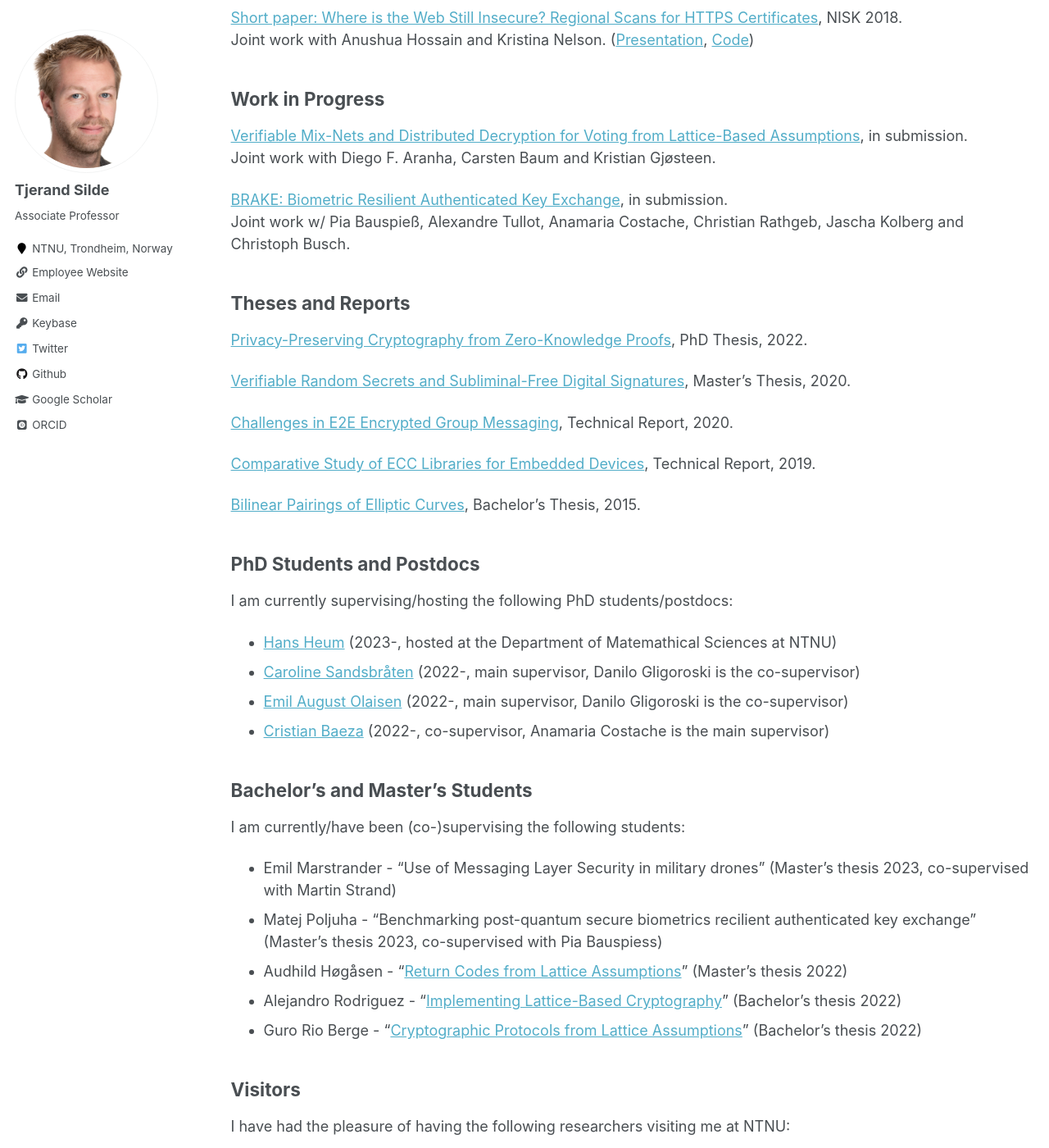
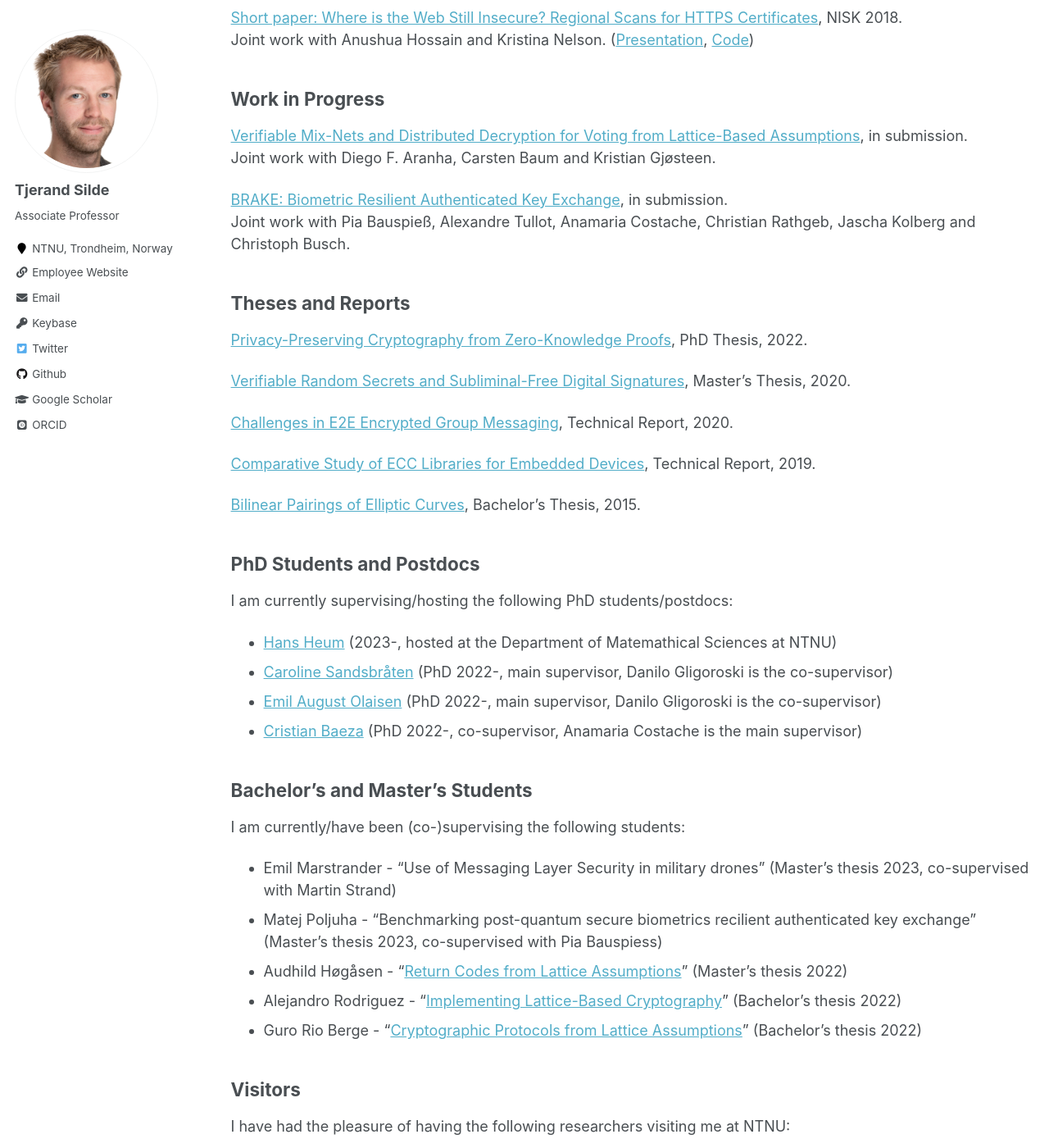
Before and after one commit to tjesi/tjesi.github.io, a Jekyll site: the page built from _pages/academic.md, in a window 1280 px wide and 1400 px high, scrolled down 665 px. Shown: the whole window at 82% size. Built offline with Jekyll 4.4.1, drawn with Linux system fonts in a browser that asks for light colours; some web fonts are replaced.

Commit message:
Update academic.md

```diff
--- a/_pages/academic.md
+++ b/_pages/academic.md
@@ -34,7 +34,7 @@ Joint work with Anushua Hossain and Kristina Nelson. ([Presentation](https://tje
 Joint work with Diego F. Aranha, Carsten Baum and Kristian Gjøsteen.
 
 [BRAKE: Biometric Resilient Authenticated Key Exchange](https://eprint.iacr.org/2022/1408.pdf), in submission.\
-Joint work w/ Pia Bauspieß, Alexandre Tullot, Anamaria Costache, Christian Rathgeb, Jascha Kolberg and Christoph Busch.
+Joint work with Pia Bauspieß, Alexandre Tullot, Anamaria Costache, Christian Rathgeb, Jascha Kolberg and Christoph Busch.
 
 ## Theses and Reports
 
@@ -52,9 +52,9 @@ Joint work w/ Pia Bauspieß, Alexandre Tullot, Anamaria Costache, Christian Rath
 
 I am currently supervising/hosting the following PhD students/postdocs:
 - [Hans Heum](https://www.simula.no/people/hans) (2023-, hosted at the Department of Matemathical Sciences at NTNU)
-- [Caroline Sandsbråten](https://www.ntnu.edu/employees/caroline.sandsbraten) (2022-, main supervisor, Danilo Gligoroski is the co-supervisor)
-- [Emil August Olaisen](https://www.ntnu.edu/employees/emil.august.olaisen) (2022-, main supervisor, Danilo Gligoroski is the co-supervisor)
-- [Cristian Baeza](https://www.ntnu.edu/employees/cristian.baeza) (2022-, co-supervisor, Anamaria Costache is the main supervisor)
+- [Caroline Sandsbråten](https://www.ntnu.edu/employees/caroline.sandsbraten) (PhD 2022-, main supervisor, Danilo Gligoroski is the co-supervisor)
+- [Emil August Olaisen](https://www.ntnu.edu/employees/emil.august.olaisen) (PhD 2022-, main supervisor, Danilo Gligoroski is the co-supervisor)
+- [Cristian Baeza](https://www.ntnu.edu/employees/cristian.baeza) (PhD 2022-, co-supervisor, Anamaria Costache is the main supervisor)
 
 ## Bachelor's and Master's Students
 
```
